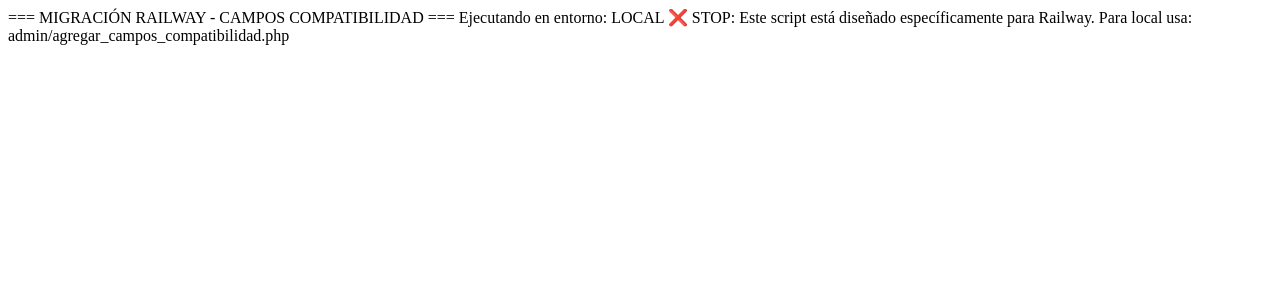
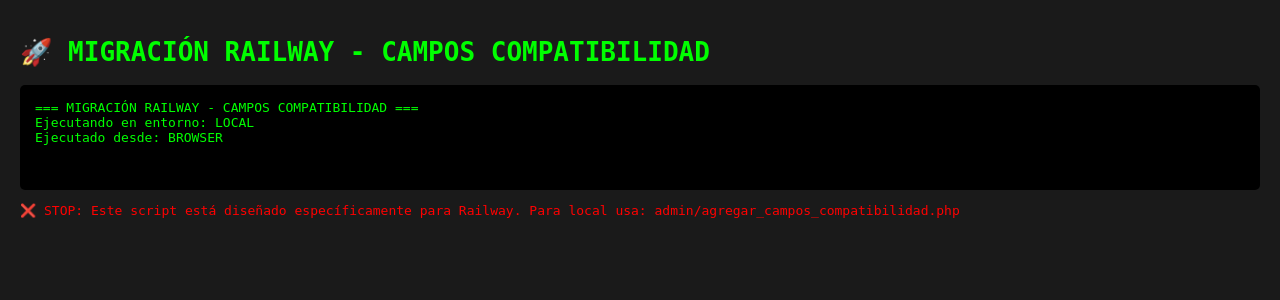
Before and after one commit to facuvar/cotizadorcompany-nuevo, a PHP site: page /company-presupuestos-online-2/railway_migration_compatibilidad.php in a window 1280 px wide. Shown: the top 300 px of the page. Run offline with PHP 8.4, Linux system fonts and the light colour scheme.

Commit message:
feat: Script de migración optimizado para browser
- Agregada interfaz HTML para ejecutar desde browser
- Mejorada visualización con estilos CSS
- Agregadas validaciones de seguridad adicionales
- Compatible tanto con CLI como con browser

```diff
--- a/railway_migration_compatibilidad.php
+++ b/railway_migration_compatibilidad.php
@@ -9,15 +9,34 @@
  * Esta migración solo agrega funcionalidad, no modifica datos.
  */
 
+// Detectar si se ejecuta desde browser o línea de comandos
+$isBrowser = isset($_SERVER['HTTP_HOST']);
+
+if ($isBrowser) {
+    echo "<!DOCTYPE html><html><head><meta charset='UTF-8'><title>Migración Railway</title>";
+    echo "<style>body{font-family:monospace;background:#1a1a1a;color:#00ff00;padding:20px;margin:0;}";
+    echo ".success{color:#00ff00;} .warning{color:#ffaa00;} .error{color:#ff0000;} .info{color:#00aaff;}";
+    echo "pre{background:#000;padding:15px;border-radius:5px;overflow-x:auto;}</style></head><body>";
+    echo "<h1>🚀 MIGRACIÓN RAILWAY - CAMPOS COMPATIBILIDAD</h1>";
+    echo "<pre>";
+}
+
 echo "=== MIGRACIÓN RAILWAY - CAMPOS COMPATIBILIDAD ===\n";
-echo "Ejecutando en entorno: " . (isset($_ENV['RAILWAY_ENVIRONMENT']) ? 'RAILWAY' : 'LOCAL') . "\n\n";
+echo "Ejecutando en entorno: " . (isset($_ENV['RAILWAY_ENVIRONMENT']) ? 'RAILWAY' : 'LOCAL') . "\n";
+echo "Ejecutado desde: " . ($isBrowser ? 'BROWSER' : 'CLI') . "\n\n";
 
 // Cargar configuración
 require_once 'config.php';
 
 // Verificar que estamos en Railway para esta migración crítica
 if (!isset($_ENV['RAILWAY_ENVIRONMENT'])) {
-    die("❌ STOP: Este script está diseñado específicamente para Railway.\n   Para local usa: admin/agregar_campos_compatibilidad.php\n");
+    $msg = "❌ STOP: Este script está diseñado específicamente para Railway.\n   Para local usa: admin/agregar_campos_compatibilidad.php\n";
+    if ($isBrowser) {
+        echo "</pre><p class='error'>$msg</p></body></html>";
+    } else {
+        echo $msg;
+    }
+    exit(1);
 }
 
 echo "✅ Entorno Railway detectado correctamente\n";
@@ -216,6 +235,18 @@ try {
 
     echo "\n💡 La base de datos debería estar en su estado original.\n";
     echo "   Contacta al desarrollador si persisten problemas.\n\n";
+
+    if ($isBrowser) {
+        echo "</pre><p class='error'>❌ MIGRACIÓN FALLÓ - Ver detalles arriba</p></body></html>";
+    }
     exit(1);
 }
+
+if ($isBrowser) {
+    echo "</pre><div style='background:#003300;padding:15px;border-radius:5px;margin-top:20px;'>";
+    echo "<h2 class='success'>✅ MIGRACIÓN COMPLETADA</h2>";
+    echo "<p class='info'>La base de datos Railway ha sido actualizada exitosamente.</p>";
+    echo "<p class='warning'>⚠️ Puedes cerrar esta página y probar cotizador-tabs.php</p>";
+    echo "</div></body></html>";
+}
 ?>
```
